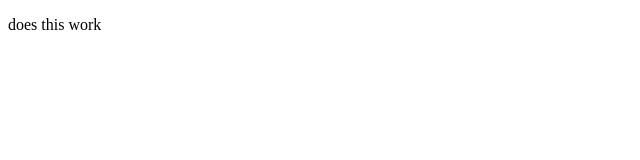
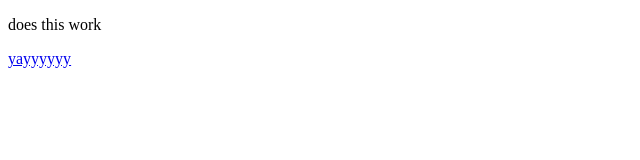
Before and after one commit to ArshHa140/ArshHa140.github.io, a plain HTML site: page index.html in a window 1280 px wide. Shown: the full height of the page, 0-640 px from the left. Drawn offline with Linux system fonts and the light colour scheme.

Commit message:
ehehehee

```diff
--- a/index.html
+++ b/index.html
@@ -1,4 +1,7 @@
 <!DOCTYPE html>
+<html>
 <body>
     <p>does this work</p>
+    <a href="https://youtube.com">yayyyyyy</a>
 </body>
+</html>
```
